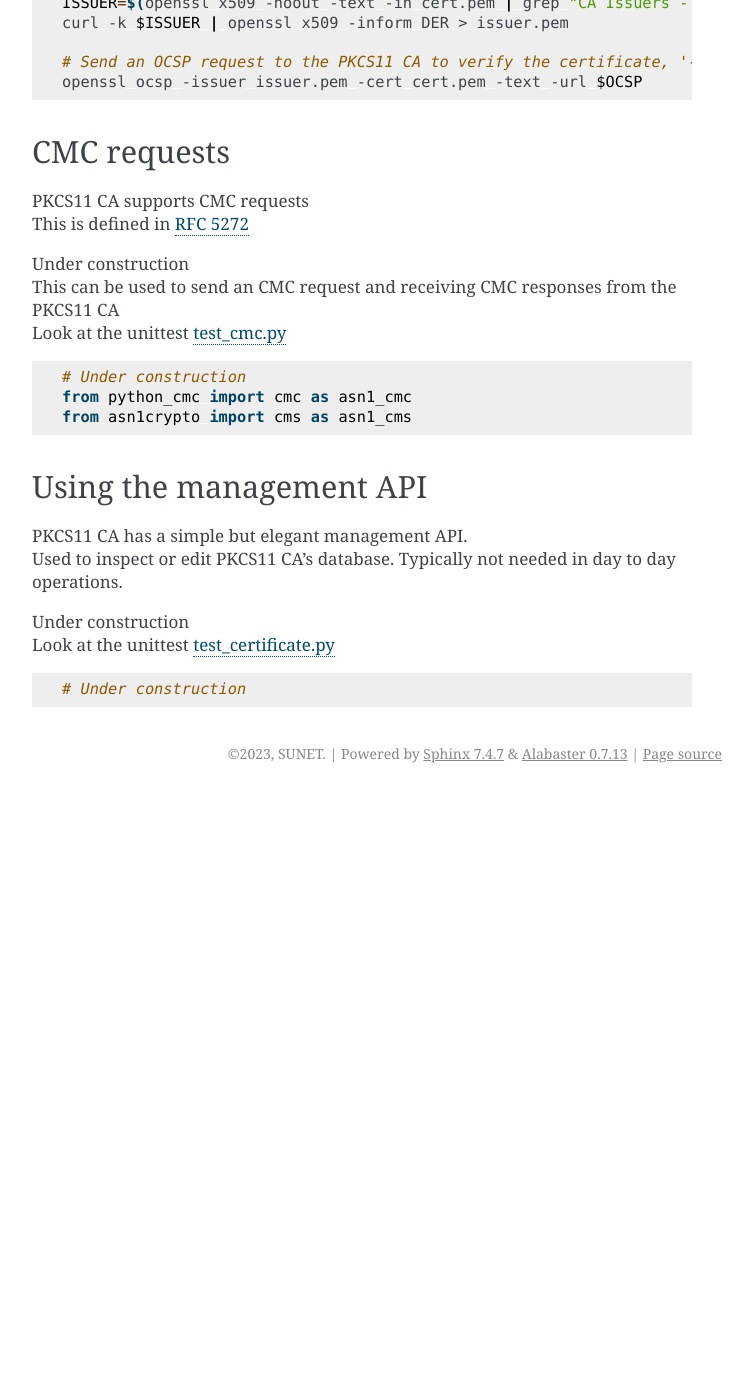
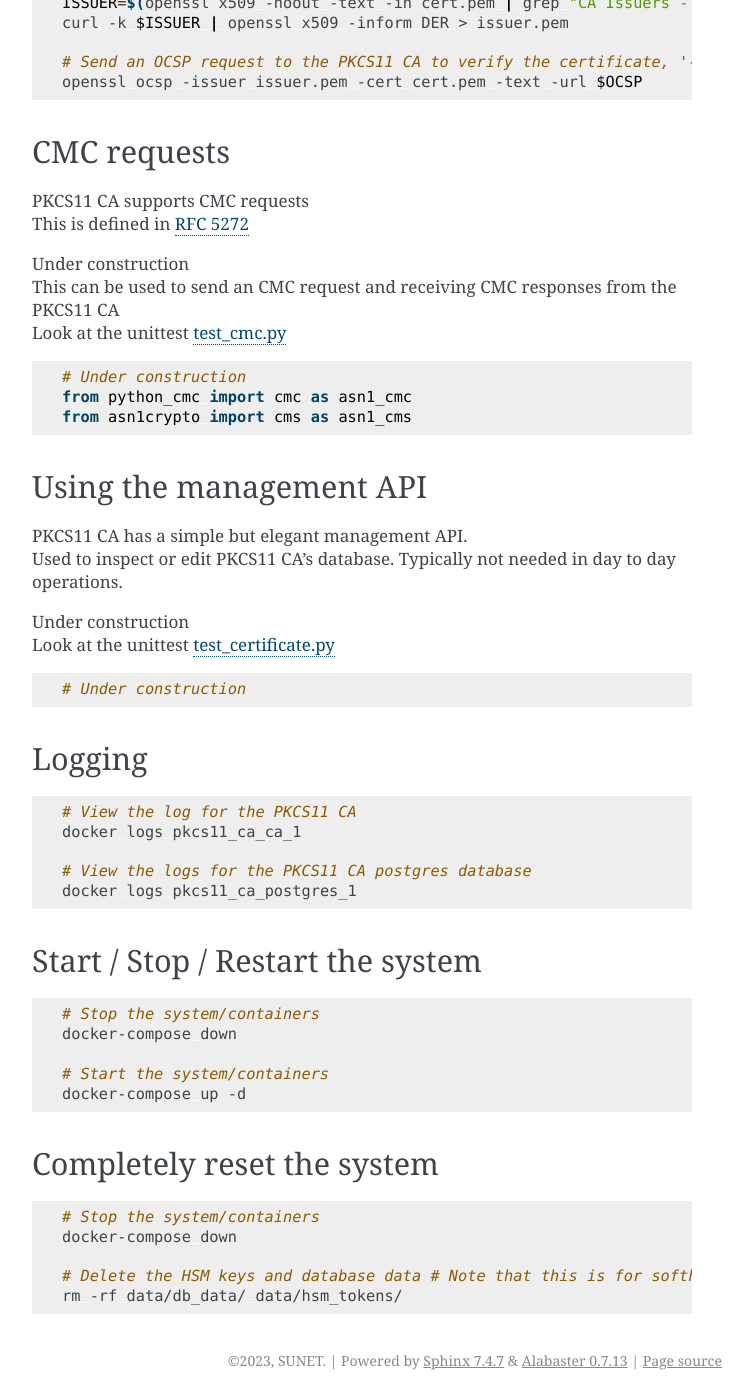
Before and after one commit to SUNET/pkcs11_ca, a Sphinx documentation site: the page built from docs/source/usage.rst, in a window 1280 px wide and 1400 px high, scrolled down 5071 px. Shown: the whole window, without its empty margins (388-1141 px from the left). Built offline with Sphinx 7.4.7, drawn with Linux system fonts in a browser that asks for light colours; before the commit the page ends 5864 px from its top, so only the background shows below that; some of the changed text lies outside the part shown.

Commit message:
updated docs

```diff
--- a/docs/source/usage.rst
+++ b/docs/source/usage.rst
@@ -284,3 +284,38 @@ Using the management API
 .. code-block:: python
 
    # Under construction
+
+Logging
+-----------------------------
+
+.. code-block:: bash
+
+   # View the log for the PKCS11 CA
+   docker logs pkcs11_ca_ca_1
+
+   # View the logs for the PKCS11 CA postgres database
+   docker logs pkcs11_ca_postgres_1
+
+
+Start / Stop / Restart the system
+-----------------------------
+
+.. code-block:: bash
+
+   # Stop the system/containers
+   docker-compose down
+
+   # Start the system/containers
+   docker-compose up -d
+
+
+Completely reset the system
+-----------------------------
+
+.. code-block:: bash
+
+   # Stop the system/containers
+   docker-compose down
+
+   # Delete the HSM keys and database data # Note that this is for softhsm, if you use a real HSM then deleting the HSM keys are out of scope for this example
+   rm -rf data/db_data/ data/hsm_tokens/
```
